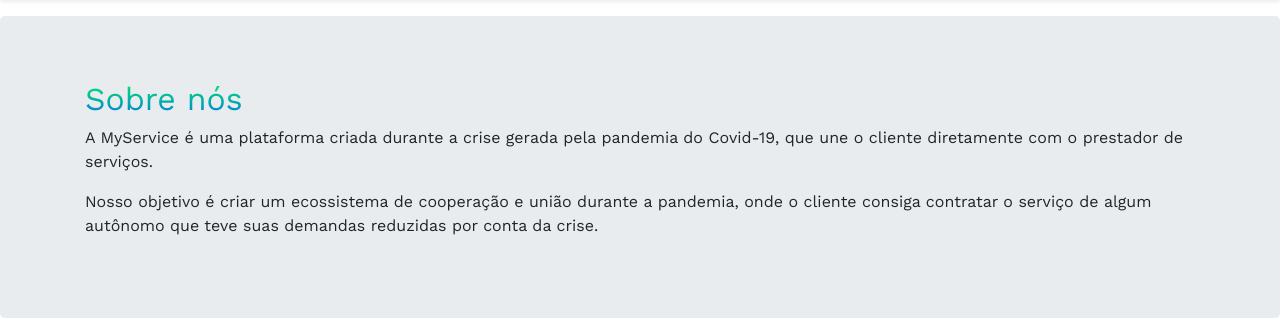
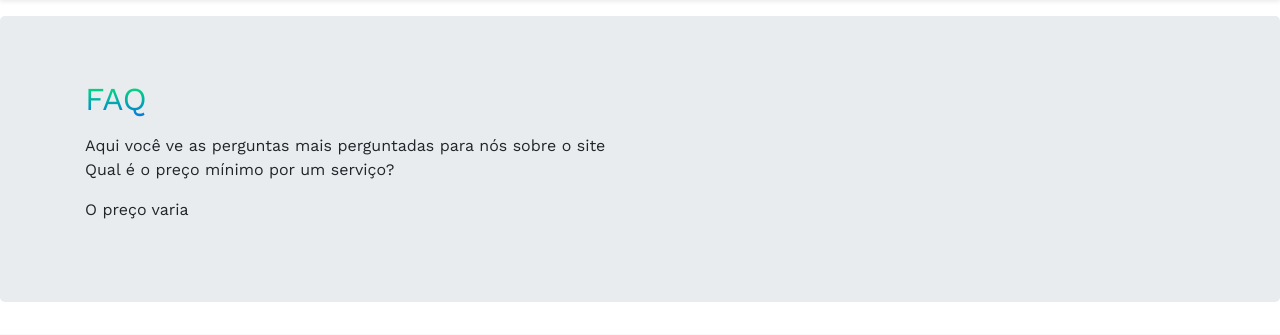
Before and after one commit to abdielmartins/myservice, a Django app: page /faq in a window 1280 px wide. Shown: the part 105-440 px from the top of the page. Run offline with Django 3.2, Linux system fonts and the light colour scheme; some libraries are stand-ins or nearby versions.

Commit message:
update faq

```diff
--- a/templates/faq.html
+++ b/templates/faq.html
@@ -40,10 +40,10 @@
     <main role="main">
       <div class="jumbotron">
           <div class="container">
-            <h1 class="display-3" id="gradient">Sobre nós</h1>
-            <p>A MyService é uma plataforma criada durante a crise gerada pela pandemia do Covid-19, que une o cliente diretamente com o prestador de serviços.
-            </p>
-            <p>Nosso objetivo é criar um ecossistema de cooperação e união durante a pandemia, onde o cliente consiga contratar o serviço de algum autônomo que teve suas demandas reduzidas por conta da crise.
+            <h1 class="display-3" id="gradient">FAQ</h1>
+            </p> Aqui você ve as perguntas mais perguntadas para nós sobre o site
+            <p> Qual é o preço mínimo por um serviço?
+            <p> O preço varia
             </p>
           </div>
       </div>
```
